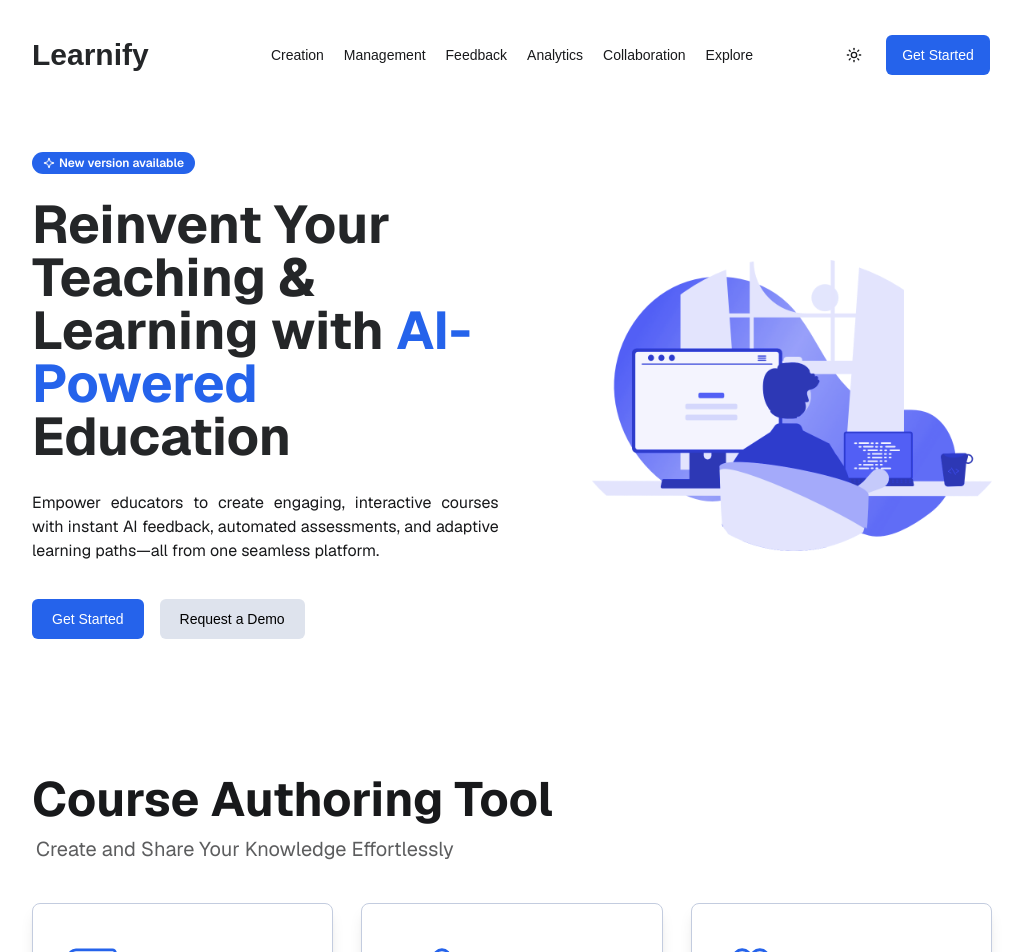
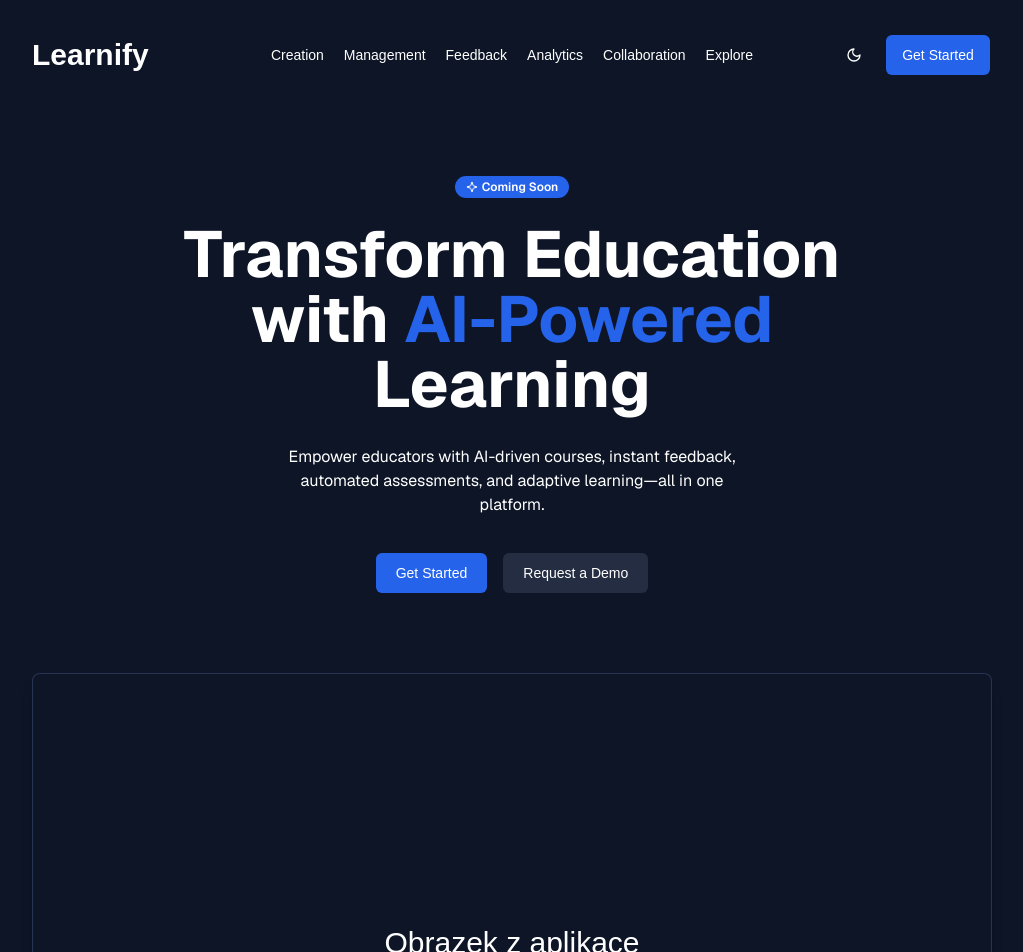
Before and after one commit to onehundredlabs/ai-native-education-platform-web, a Next.js app: page / in a window 1280 px wide. Shown: the top 952 px of the page, without its empty margins (128-1151 px from the left). Built offline with nearby package versions, Linux system fonts and the light colour scheme.

Commit message:
redesign HeroSection

```diff
--- a/src/app/layout.tsx
+++ b/src/app/layout.tsx
@@ -4,7 +4,6 @@ import "./globals.css";
 import { Navbar } from "./sections/Navbar";
 import { Footer } from "./sections/Footer";
 import { ThemeProvider } from "@/components/ui/theme-provider";
-
 
 const geistSans = Geist({
   variable: "--font-geist-sans",
@@ -33,7 +32,7 @@ export default function RootLayout({
       >
         <ThemeProvider
           attribute="class"
-          defaultTheme="system"
+          defaultTheme="dark"
           enableSystem
           disableTransitionOnChange
         >
--- a/src/app/page.tsx
+++ b/src/app/page.tsx
@@ -1,15 +1,17 @@
 import { SixthSection } from "./sections/SixthSection";
 import { FirstSection } from "./sections/FirstSection";
 import { FourthSection } from "./sections/FourthSection";
-import { HeroSection } from "./sections/HeroSection";
+//import { HeroSection } from "./sections/HeroSection";
 import { SecondSection } from "./sections/SecondSection";
 import { ThirdSection } from "./sections/ThirdSection";
 import { FifthSection } from "./sections/FifthSection";
+import { AltHeroSection } from "./sections/AltHeroSection";
 
 export default function Home() {
   return (
     <section className="pt-20 lg:pt-28 xl:36 z-0 scroll-smooth">
-      <HeroSection />
+      {/* <HeroSection /> */}
+      <AltHeroSection/>
       <FirstSection />
       <SecondSection />
       <ThirdSection />
--- /dev/null
+++ b/src/app/sections/AltHeroSection.tsx
@@ -0,0 +1,76 @@
+"use client";
+import { Badge } from "@/components/ui/badge";
+import { Button } from "@/components/ui/button";
+import { Card } from "@/components/ui/card";
+import { motion } from "framer-motion";
+import { Sparkle } from "lucide-react";
+import Image from "next/image";
+
+export const AltHeroSection = () => {
+  return (
+    <section className="w-5/6 lg:w-3/4 2xl:w-1/2  m-auto ">
+      <div className="py-10 lg:pt-16 h-full flex w-full  flex-col items-center">
+        <motion.div
+          initial={{ opacity: 0, y: 20 }}
+          animate={{ opacity: 1, y: 0 }}
+          transition={{ duration: 0.4 }}
+        >
+          <Badge className="mb-6 2xl:mb-12 font-geist  2xl:text-base 2xl:py-1.5">
+            <Sparkle size={12} className="mr-1 2xl:size-5 " /> Coming Soon
+          </Badge>
+        </motion.div>
+        <motion.h2
+          initial={{ opacity: 0, y: 20 }}
+          animate={{ opacity: 1, y: 0 }}
+          transition={{ duration: 0.4, delay: 0.3 }}
+          className="text-[44px]  lg:text-[65px] leading-none 2xl:text-6xl font-geist  text-center  font-bold text-card-foreground "
+        >
+          Transform <span className="text-nowrap lg:text-wrap">Education <br className="hidden lg:block" /> with</span>{" "}
+          <span className="text-primary">AI-Powered</span>
+          <br className="hidden lg:block" /> Learning
+        </motion.h2>
+
+        <motion.p
+          initial={{ opacity: 0, y: 20 }}
+          animate={{ opacity: 1, y: 0 }}
+          transition={{ duration: 0.4, delay: 0.6 }}
+          className=" pt-7 2xl:pt-12 pb-9 2xl:pb-15 lg:w-1/2 opacity-65 2xl:text-xl text-center    font-geist"
+        >
+          Empower educators with AI-driven courses, instant feedback, automated
+          assessments, and adaptive learning—all in one platform.
+        </motion.p>
+        <motion.div
+          initial={{ opacity: 0, y: 20 }}
+          animate={{ opacity: 1, y: 0 }}
+          transition={{ duration: 0.4, delay: 0.9 }}
+          className="space-x-4 "
+        >
+          <Button className="text-sm p-5 2xl:text-lg">Get Started</Button>
+          <Button className="text-sm p-5 2xl:text-lg" variant={"secondary"}>
+            Request a Demo
+          </Button>
+        </motion.div>
+      </div>
+
+      <motion.div
+        initial={{ opacity: 0, y: 50 }}
+        animate={{ opacity: 1, y: 0 }}
+        transition={{ duration: 0.6, ease: "easeOut", delay: 1.1 }}
+
+      >
+        <Card className="relative w-full h-full mt-5 lg:mt-10 shadow-lg dark:border-border/35">
+          <div className="absolute scale-0 dark:scale-100 inset-0 flex justify-center items-center">
+            <p className="text-3xl">Obrazek z aplikace</p>
+          </div>
+          <Image
+            src={"/placeholder-screen.png"}
+            width={1920}
+            height={500}
+            className="rounded-xl dark:scale-0"
+            alt="screenshot of application"
+          />
+        </Card>
+      </motion.div>
+    </section>
+  );
+};
--- a/src/app/sections/FourthSection.tsx
+++ b/src/app/sections/FourthSection.tsx
@@ -14,7 +14,7 @@ export const FourthSection = () => {
   return (
     <section className="w-5/6 lg:w-3/4 2xl:w-1/2 m-auto mb-32 lg:mb-48">
       <motion.div
-      id="analytics"
+        id="analytics"
         initial={{ opacity: 0, y: 20 }}
         whileInView={{ opacity: 1, y: 0 }}
         transition={{ duration: 0.6, ease: "easeOut", delay: 0.3 }}
--- a/src/app/sections/HeroSection.tsx
+++ b/src/app/sections/HeroSection.tsx
@@ -17,7 +17,8 @@ export const HeroSection = () => {
             transition={{ duration: 0.4 }}
           >
             <Badge className="mb-6 2xl:mb-12 font-geist  2xl:text-base 2xl:py-1.5">
-              <Sparkle size={12} className="mr-1 2xl:size-5 " /> New version available
+              <Sparkle size={12} className="mr-1 2xl:size-5 " /> New version
+              available
             </Badge>
           </motion.div>
           <motion.h2
@@ -74,7 +75,7 @@ export const HeroSection = () => {
           />
         </motion.div>
       </div>
-      <div ></div>
+      <div></div>
     </section>
   );
 };
--- a/src/app/sections/Navbar.tsx
+++ b/src/app/sections/Navbar.tsx
@@ -29,7 +29,7 @@ export const Navbar = () => {
 
   useEffect(() => {
     const handleScroll = () => {
-      setIsScrolled(window.scrollY > 200);
+      setIsScrolled(window.scrollY > 100);
     };
 
     window.addEventListener("scroll", handleScroll);
```
Also changed, not shown: src/app/sections/ThemeButton.tsx (+22 -13 lines).
